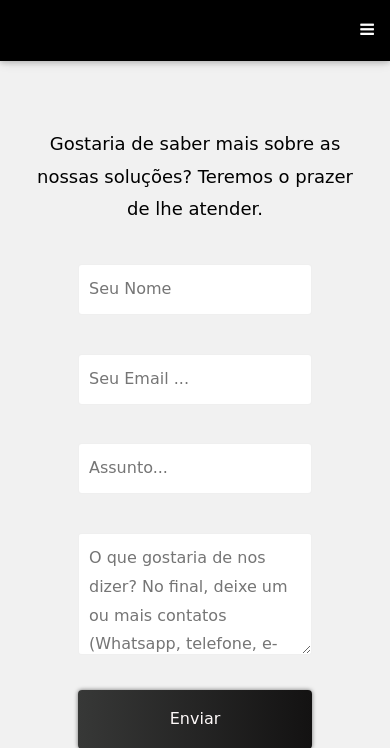
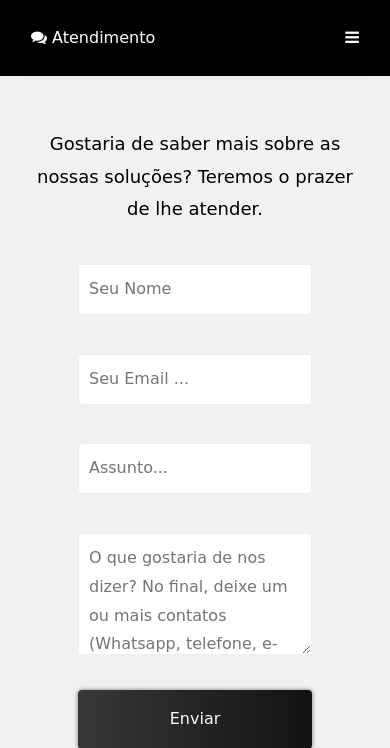
Before and after one commit to AlissonRafaN/site_mrsoft, a Flask app: page /contato in a window 390 px wide. Shown: the top 748 px of the page. Run offline with Flask 2, Linux system fonts and the light colour scheme; some libraries are stand-ins or nearby versions; some web fonts are replaced.

Commit message:
Navbar - Responsivo (em trabalho)

```diff
--- a/templates/contact.html
+++ b/templates/contact.html
@@ -39,10 +39,13 @@ body, html {
 }
 </style>
 
-<div class="w3-top">
+<div class="w3-top navbar fixed-top navbar-expand-sm w3-black">
+
   <div class="w3-bar w3-black w3-card" id="myNavbar">
+    <a href="https://servidorseguro.mysuite2.com.br/client/login.php?sl=mrsf" class="w3-bar-item w3-button"><i class="fa fa-comments"></i> Atendimento</a>
+    <!-- Right-sided navbar links -->
     <div class="w3-right w3-hide-small">
-        <a href="{{ url_for('homepage') }}" class="w3-bar-item w3-button"><i class="fa fa-diamond"></i> Voltar ao Incio</a>
+      <a href="{{ url_for('homepage') }}" class="w3-bar-item w3-button"><i class="fa fa-envelope"></i> Fale Conosco</a>
     </div>
     <!-- Hide right-floated links on small screens and replace them with a menu icon -->
 
@@ -51,6 +54,15 @@ body, html {
     </a>
   </div>
 </div>
+
+<!-- Sidebar on small screens when clicking the menu icon -->
+<nav class="w3-sidebar w3-bar-block w3-black w3-card w3-animate-left w3-hide-medium w3-hide-large" style="display:none" id="mySidebar">
+<a href="javascript:void(0)" onclick="w3_close()" class="w3-bar-item w3-button w3-large w3-padding-16">Close ×</a>
+<a href="{{ url_for('homepage') }}" onclick="w3_close()" class="w3-bar-item w3-button"><i class="fa fa-envelope"></i> Fale Conosco</a>
+</nav>
+
+
+
 
 
 <body>
```
Also changed, not shown: templates/index.html (+6 -4 lines). Lines whose indentation alone changed are shown as unchanged.
